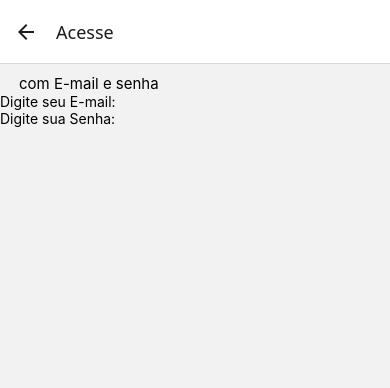
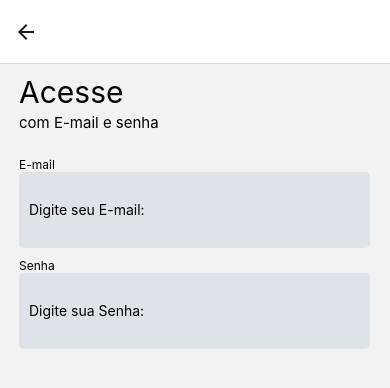
Before and after one commit to maju2107/PAM_Revisao_Maju, a React Native app in the folder MyApp/: screen /Acesse in a window 390 px wide. Shown: the top 388 px of the page. Built offline with nearby package versions, Linux system fonts and the light colour scheme.

Commit message:
add inputs

```diff
--- a/MyApp/App.js
+++ b/MyApp/App.js
@@ -13,7 +13,7 @@ export default function App() {
     <NavigationContainer>
       <Stack.Navigator initialRouteName="Login">
         <Stack.Screen name="Login" options={{gestureEnabled: false, headerShown:false,headerLeft:() => null}}  component={LoginScreen}/>
-        <Stack.Screen name="Acesse"  component={AcesseScreen}/>
+        <Stack.Screen name="Acesse"  component={AcesseScreen} options={{headerShown:true, title: ' '}}/>
       </Stack.Navigator>
     </NavigationContainer>
   );
--- a/MyApp/package.json
+++ b/MyApp/package.json
@@ -19,6 +19,7 @@
     "react-native": "0.79.5",
     "react-native-safe-area-context": "5.4.0",
     "react-native-screens": "~4.11.1",
+    "react-native-vector-icons": "^10.3.0",
     "react-native-web": "^0.20.0"
   },
   "devDependencies": {
--- a/MyApp/src/screens/AcesseScreen.js
+++ b/MyApp/src/screens/AcesseScreen.js
@@ -1,18 +1,30 @@
-import * as React from 'react';
-import { View, Text, Button, TextInput, ScrollView,Image, BackHandler, Dimensions, Pressable} from 'react-native';
+import React, {useState, useEffect} from 'react';
+import { View, Text, Button, TextInput, ScrollView,Image, BackHandler, Dimensions, Pressable, TouchableOpacity} from 'react-native';
+import Icon from 'react-native-vector-icons/MaterialCommunityIcons';
 
+
+const {width, height}= Dimensions.get('window');
 
 export default function AcesseScreen({navigation}) {
     return (
     <ScrollView>
     <View>
-        <Text style={{fontSize:15,marginTop:10, marginLeft:19}}>com E-mail e senha</Text>
+        <Text style={{fontSize:30,marginTop:10, marginLeft:19}}>Acesse</Text>
+        <Text style={{fontSize:15,marginTop:3, marginBottom: 15, marginLeft:19}}>com E-mail e senha</Text>
+        <View >
+            <Text style={{fontSize:12,marginTop:10, marginLeft:19}}>E-mail</Text>
             <TextInput
             placeholder='Digite seu E-mail:'
+            style={{backgroundColor: 'rgba(222, 227, 234, 1)', padding: 10, width:width*0.9,height:height*0.09, marginLeft:19, borderRadius:5}}
             />
+            <Text style={{fontSize:12,marginTop:10, marginLeft:19}}>Senha</Text>
             <TextInput
             placeholder='Digite sua Senha:'
+            secureTextEntry
+            style={{ backgroundColor: 'rgba(222, 227, 234, 1)', padding: 10, width:width*0.9,height:height*0.09, marginLeft:19, borderRadius:5}}
             />
+
+        </View>
 
     </View>
     </ScrollView>
```
Also changed, not shown: 1 other file (tests, documents, lock files or other folders). Lines whose indentation alone changed are shown as unchanged.
